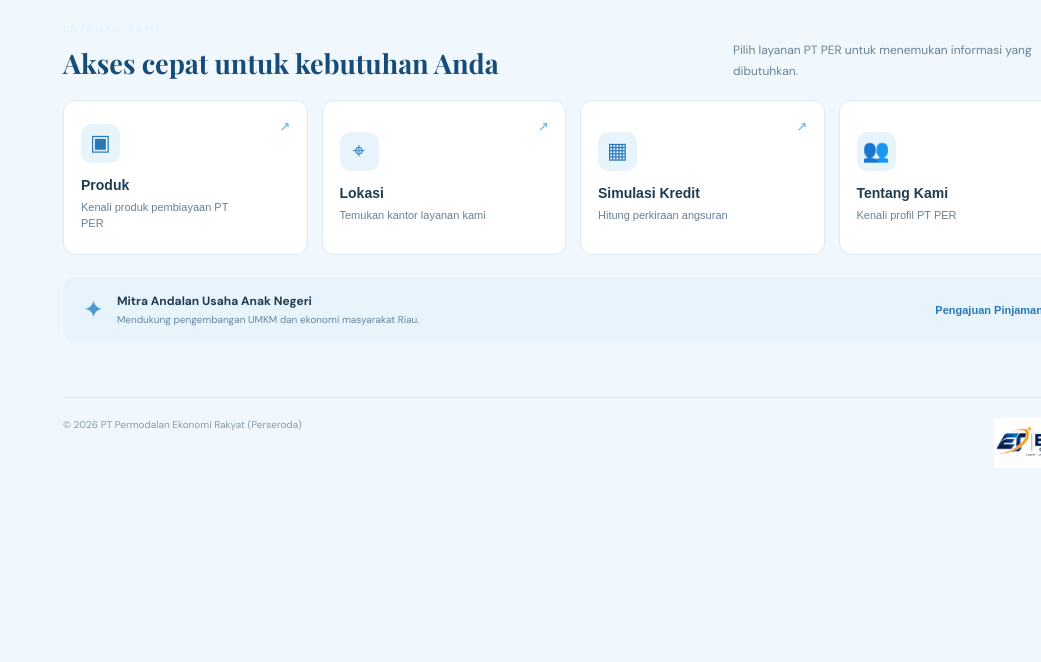
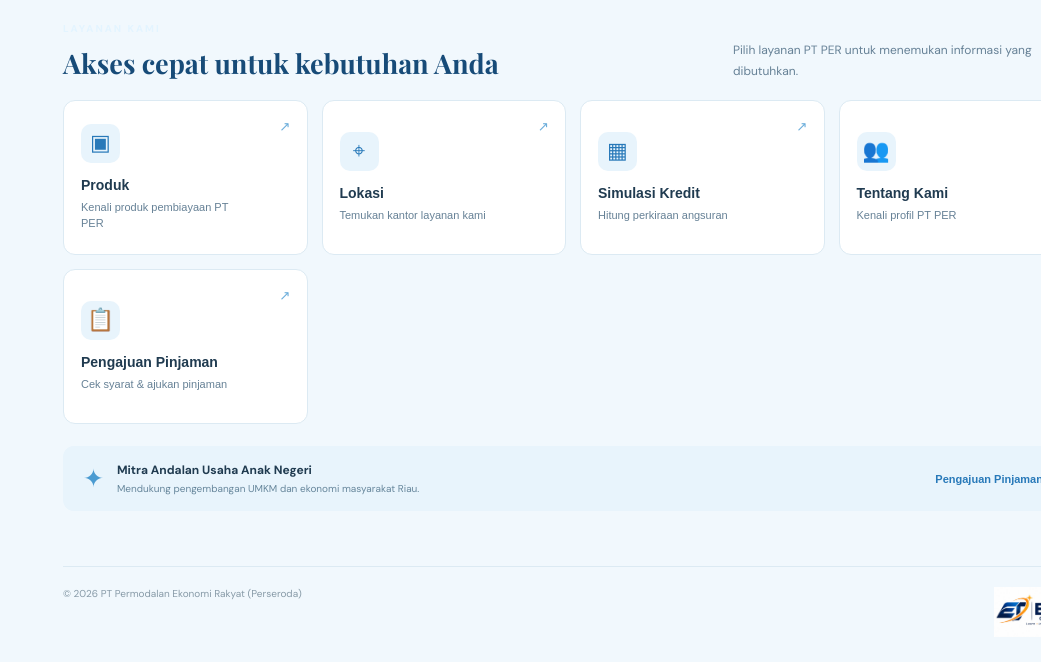
Before and after one commit to areyouokeadip-hub/pt-per-kc-pekanbaru, a plain HTML site: page index.html in a window 1280 px wide. Shown: the part 1041-1703 px from the top of the page, without its empty margins (239-1280 px from the left). Before the commit the page ends 1534 px from the top, so only its background shows below. Drawn offline with nearby package versions, Linux system fonts and the light colour scheme.

Commit message:
Update index.html

```diff
--- a/index.html
+++ b/index.html
@@ -268,7 +268,7 @@
 
   </div>
 
-  <div class="quick-grid">
+  <div class="quick-grid quick-grid-5">
 
     <button class="quick-card" data-goto="produk">
       <span class="quick-icon">▣</span>
@@ -295,6 +295,13 @@
       <span class="quick-icon">👥</span>
       <b>Tentang Kami</b>
       <small>Kenali profil PT PER</small>
+      <span class="card-arrow">↗</span>
+    </button>
+
+    <button class="quick-card" data-goto="pengajuan">
+      <span class="quick-icon">📋</span>
+      <b>Pengajuan Pinjaman</b>
+      <small>Cek syarat & ajukan pinjaman</small>
       <span class="card-arrow">↗</span>
     </button>
 
```
